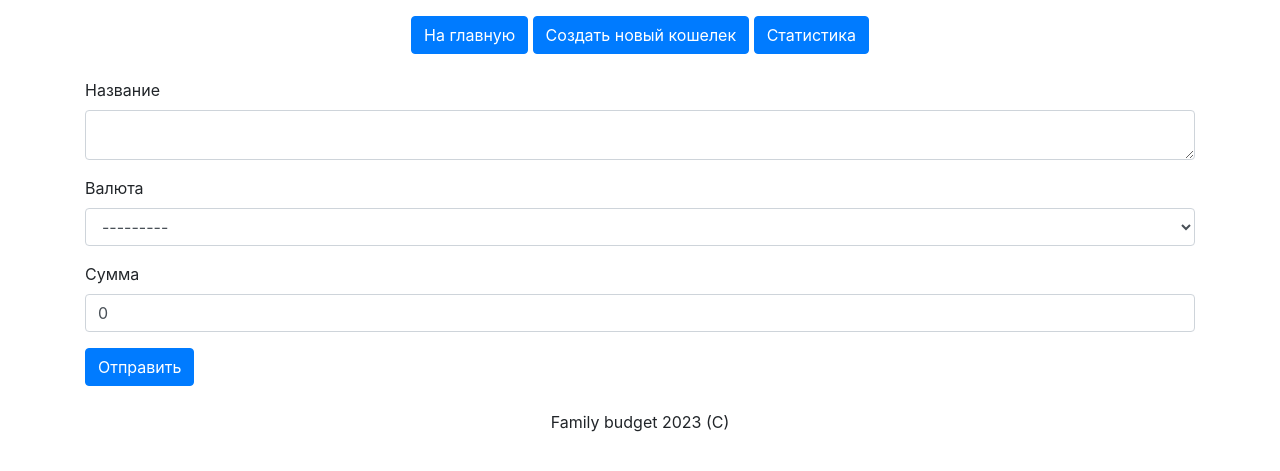
After one commit to SimonKabb/family_budget, a Django app: page /new_wallet in a window 1280 px wide. The commit adds this page. Shown: the top 471 px of the page. Run offline with Django 3.2, Linux system fonts and the light colour scheme; some libraries are stand-ins or nearby versions.

Commit message:
добавлены возможность создавать и удалять кошельки

```diff
--- a/budget/models.py
+++ b/budget/models.py
@@ -23,9 +23,9 @@ CURRENCY_LIST = [
 
 
 class Wallet(models.Model):
-    name = models.TextField(max_length=128)
+    name = models.TextField(max_length=64)
     currency = models.TextField(max_length=3, choices=CURRENCY_LIST)
-    amont = models.FloatField()
+    amont = models.FloatField(default=0)
     owner = models.ManyToManyField(User)
 
 
--- /dev/null
+++ b/front/forms.py
@@ -0,0 +1,25 @@
+from django import forms
+
+from budget.models import Wallet
+
+
+class WalletForm(forms.ModelForm):
+    class Meta:
+        model = Wallet
+        fields = ('name', 'currency', 'amont')
+
+    def __init__(self, *args, **kwargs):
+        self.user = kwargs.pop('user', None)
+        super(WalletForm, self).__init__(*args, **kwargs)
+
+    def save(self, commit=True):
+        instance = super(WalletForm, self).save(commit=False)
+        if commit:
+            instance.save()
+            # Добавляем связь с владельцем кошелька
+            instance.owner.add(self.user)
+        return instance
+
+    def clean_subject(self):
+        data = self.cleaned_data['subject']
+        return data
--- a/front/templates/includes/footer.html
+++ b/front/templates/includes/footer.html
@@ -1 +1,5 @@
-footer
+<div class="row mt-1">
+    <div class="col text-center">
+        Family budget 2023 (C)
+    </div>
+  </div>
--- a/front/templates/includes/header.html
+++ b/front/templates/includes/header.html
@@ -1,8 +1,7 @@
 <div class="row mt-3">
     <div class="col text-center">
         <a href="/" class="btn btn-primary">На главную</a>
-    </div>
-    <div class="col text-center">
+        <a href="{% url 'new_wallet' %}" class="btn btn-primary">Создать новый кошелек</a>
         <a href="/" class="btn btn-primary">Статистика</a>
     </div>
   </div>
--- /dev/null
+++ b/front/templates/new_wallet.html
@@ -0,0 +1,19 @@
+{% extends 'Base.html' %} {% block title %}Новый кошелек{% endblock %}
+{% block content %}
+<form method="post" action="{% url 'new_wallet' %}" class="my-4">
+  {% csrf_token %}
+  <div class="form-group">
+    <label for="{{ form.name.id_for_label }}">Название</label>
+    {{ form.name }}
+  </div>
+  <div class="form-group">
+    <label for="{{ form.currency.id_for_label }}">Валюта</label>
+    {{ form.currency }}
+  </div>
+  <div class="form-group">
+    <label for="{{ form.amont.id_for_label }}">Сумма</label>
+    {{ form.amont }}
+  </div>
+  <button type="submit" class="btn btn-primary">Отправить</button>
+</form>
+{% endblock %}
--- a/front/templates/wallet.html
+++ b/front/templates/wallet.html
@@ -1,7 +1,7 @@
 <!-- Wallet.html -->
 {% extends 'Base.html' %} {% block title %}Кошелек{% endblock %}
 {% block content %}
-<h1>{{ wallet.name }}</h1>
+<h1>{{ wallet.name}}</h1>
 <div class="row">
   <div class="col">
     <h2>Сумма в кошельке: {{ wallet.amont }} {{ wallet.currency }}</h2>
@@ -13,6 +13,7 @@
   </div>
   <div class="col">
     <button class="btn btn-danger">Потратить</button>
+    <a href="{% url 'delete_wallet' wallet.pk %}" class="btn btn-danger">Удалить кошелек</a>
   </div>
 </div>
 {% endblock %}
--- a/front/urls.py
+++ b/front/urls.py
@@ -1,7 +1,10 @@
 from django.urls import path
-from .views import wallet_view, index_view
+
+from .views import new_wallet, index_view, wallet_view, delete_wallet
 
 urlpatterns = [
     path('wallet/<pk>/', wallet_view, name='wallet'),
-    path('', index_view, name='index')
+    path('', index_view, name='index'),
+    path('new_wallet', new_wallet, name='new_wallet'),
+    path('delete_wallet/<wallet_pk>/', delete_wallet, name='delete_wallet')
 ]
--- a/front/views.py
+++ b/front/views.py
@@ -1,6 +1,11 @@
+from django.contrib.auth import get_user_model
+from django.shortcuts import redirect, render, get_object_or_404
+from django.views.generic.edit import CreateView
+
 from budget.models import Wallet
-from django.shortcuts import render
-from django.contrib.auth import get_user_model
+
+from .forms import WalletForm
+
 User = get_user_model()
 
 
@@ -21,3 +26,39 @@ def wallet_view(request, pk):
     wallet = Wallet.objects.get(id=pk)
     context = {'wallet': wallet}
     return render(request, 'wallet.html', context)
+
+
+# class WalletView(CreateView):
+#     form_class = WalletForm
+#     template_name = 'new_wallet.html'
+#     success_url = '/'
+def new_wallet(request):
+    if request.method == 'POST':
+        form = WalletForm(request.POST, user=request.user)
+        if form.is_valid():
+            name = form.cleaned_data['name']
+            currency = form.cleaned_data['currency']
+            amont = form.cleaned_data['amont']
+            form.fields['name'].widget.attrs.update(
+                {'class': 'form-control', 'style': 'height: 50px;'})
+            form.fields['currency'].widget.attrs.update(
+                {'class': 'form-control'})
+            form.fields['amont'].widget.attrs.update({'class': 'form-control'})
+            form.save()
+            return redirect('/')
+        return render(request, 'new_wallet.html', {'form': form})
+    form = WalletForm()
+    form.fields['name'].widget.attrs.update(
+        {'class': 'form-control', 'style': 'height: 50px;'})
+    form.fields['currency'].widget.attrs.update({'class': 'form-control'})
+    form.fields['amont'].widget.attrs.update({'class': 'form-control'})
+    return render(request, 'new_wallet.html', {'form': form})
+
+
+def delete_wallet(request, wallet_pk):
+    wallet = get_object_or_404(Wallet, pk=wallet_pk, owner=request.user)
+    if request.method == 'POST':
+        wallet.delete()
+        return redirect('/')
+    context = {'wallet': wallet}
+    return render(request, 'delete_wallet.html', context)
```
Also changed, not shown: family_budjet/wsgi.py (+0 -9 lines), front/templates/delete_wallet.html (added, +14 -0 lines).
